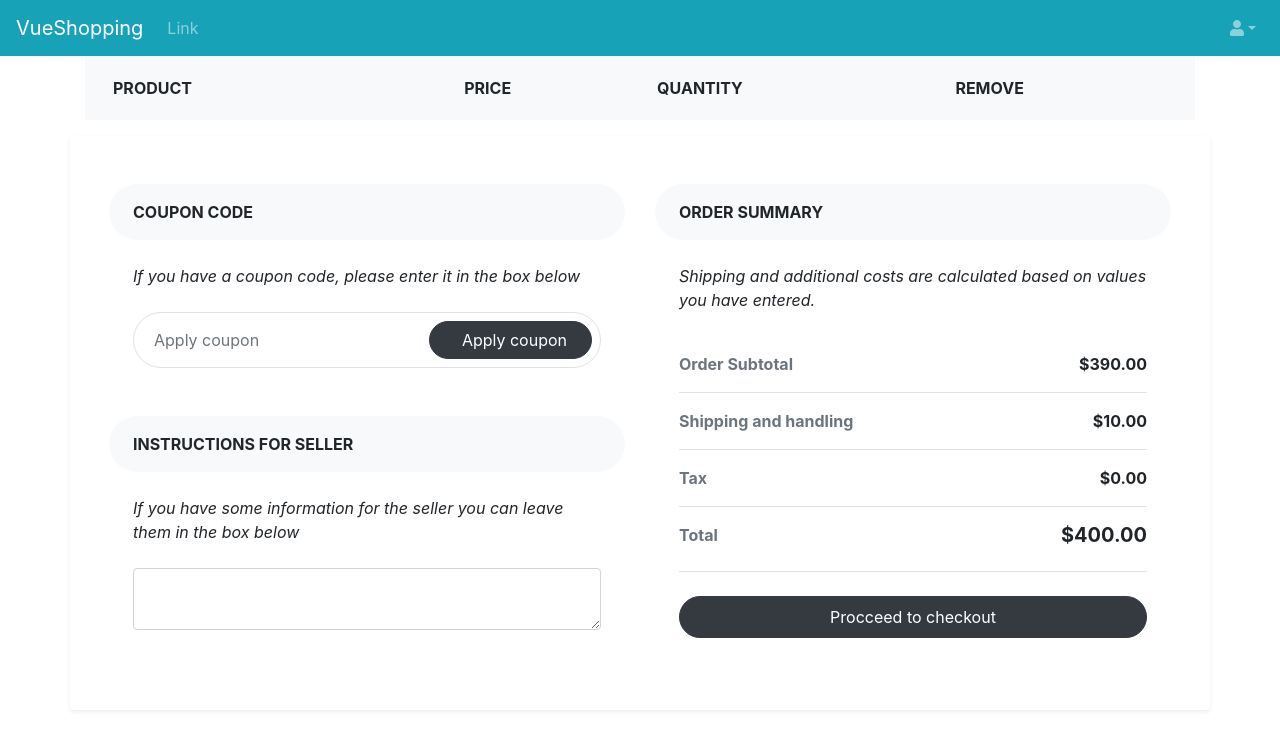
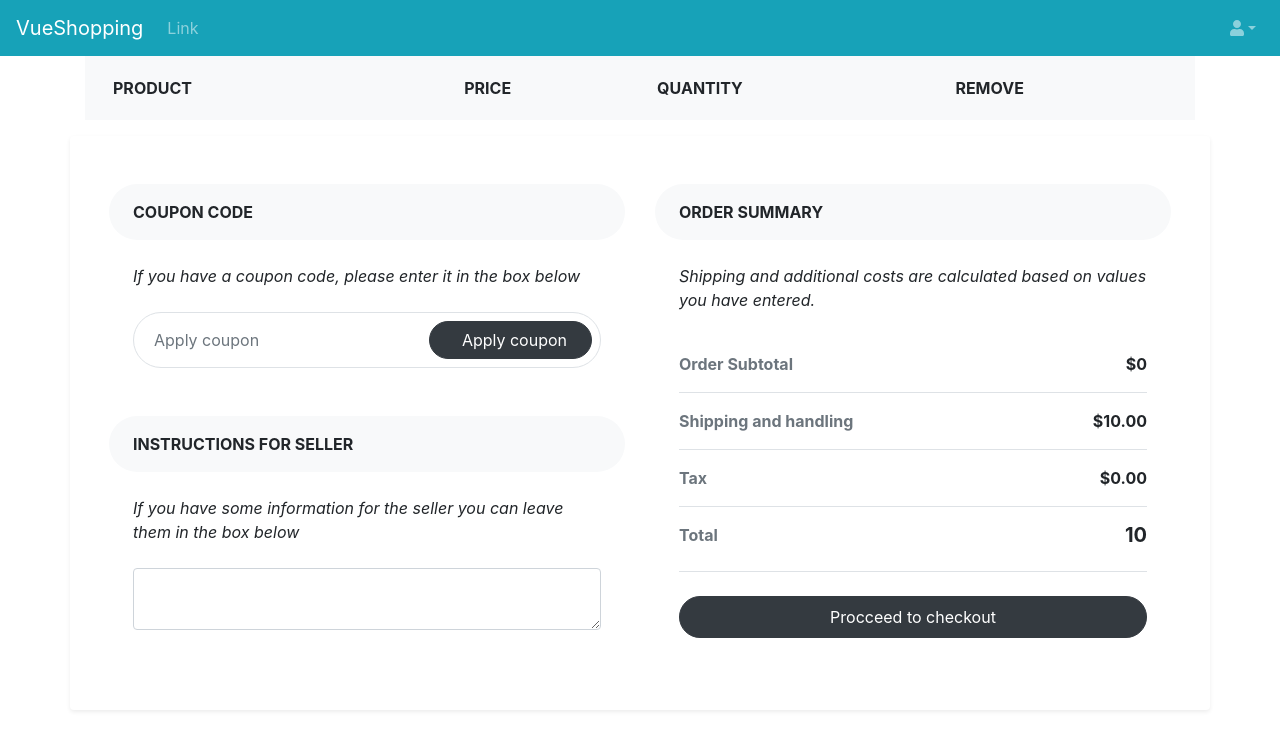
Before and after one commit to chihebnabil/vuex-shopping-cart, a Vue app: page /#/cart in a window 1280 px wide. Shown: the top 750 px of the page. Built offline with nearby package versions, Linux system fonts and the light colour scheme.

Commit message:
add cart summary

```diff
--- a/src/components/CartCoupon.vue
+++ b/src/components/CartCoupon.vue
@@ -28,41 +28,20 @@
         <textarea name cols="30" rows="2" class="form-control"></textarea>
       </div>
     </div>
-    <div class="col-lg-6">
-      <div class="bg-light rounded-pill px-4 py-3 text-uppercase font-weight-bold">Order summary</div>
-      <div class="p-4">
-        <p
-          class="font-italic mb-4"
-        >Shipping and additional costs are calculated based on values you have entered.</p>
-        <ul class="list-unstyled mb-4">
-          <li class="d-flex justify-content-between py-3 border-bottom">
-            <strong class="text-muted">Order Subtotal</strong>
-            <strong>$390.00</strong>
-          </li>
-          <li class="d-flex justify-content-between py-3 border-bottom">
-            <strong class="text-muted">Shipping and handling</strong>
-            <strong>$10.00</strong>
-          </li>
-          <li class="d-flex justify-content-between py-3 border-bottom">
-            <strong class="text-muted">Tax</strong>
-            <strong>$0.00</strong>
-          </li>
-          <li class="d-flex justify-content-between py-3 border-bottom">
-            <strong class="text-muted">Total</strong>
-            <h5 class="font-weight-bold">$400.00</h5>
-          </li>
-        </ul>
-        <a href="#" class="btn btn-dark rounded-pill py-2 btn-block">Procceed to checkout</a>
-      </div>
-    </div>
+   <CartSummary></CartSummary>
   </div>
 </template>
 <script>
+import { mapState, mapActions } from "vuex";
+import CartSummary from "@/components/CartSummary.vue";
+
 export default {
   name: "CartCoupon",
-  components: {},
+  components: {CartSummary},
   data() {
-    return {};
+    return {
+
+    };
   },
   methods: {}
 };
--- /dev/null
+++ b/src/components/CartSummary.vue
@@ -0,0 +1,53 @@
+<template>
+            <div class="col-lg-6">
+      <div class="bg-light rounded-pill px-4 py-3 text-uppercase font-weight-bold">Order summary</div>
+      <div class="p-4">
+        <p
+          class="font-italic mb-4"
+        >Shipping and additional costs are calculated based on values you have entered.</p>
+        <ul class="list-unstyled mb-4">
+          <li class="d-flex justify-content-between py-3 border-bottom">
+            <strong class="text-muted">Order Subtotal</strong>
+            <strong>${{ subTotal }}</strong>
+          </li>
+          <li class="d-flex justify-content-between py-3 border-bottom">
+            <strong class="text-muted">Shipping and handling</strong>
+            <strong>$10.00</strong>
+          </li>
+          <li class="d-flex justify-content-between py-3 border-bottom">
+            <strong class="text-muted">Tax</strong>
+            <strong>$0.00</strong>
+          </li>
+          <li class="d-flex justify-content-between py-3 border-bottom">
+            <strong class="text-muted">Total</strong>
+            <h5 class="font-weight-bold">{{ subTotal + 10 }}</h5>
+          </li>
+        </ul>
+        <a href="#" class="btn btn-dark rounded-pill py-2 btn-block">Procceed to checkout</a>
+      </div>
+    </div>
+</template>
+<script>
+
+    export default {
+    name: 'CartSummary' ,
+    components: {	},
+    data() {
+        return {
+            subTotal : 0,
+        };
+    },
+    mounted(){
+            this.subTotal = this.sum(this.$store.state.added,'total')
+    },
+    methods: {
+         sum(arr, key) {
+          return arr.reduce((a, b) => a + (b[key] || 0), 0);
+         }
+    }
+    }
+</script>
+
+<style scoped>
+
+</style>
```
